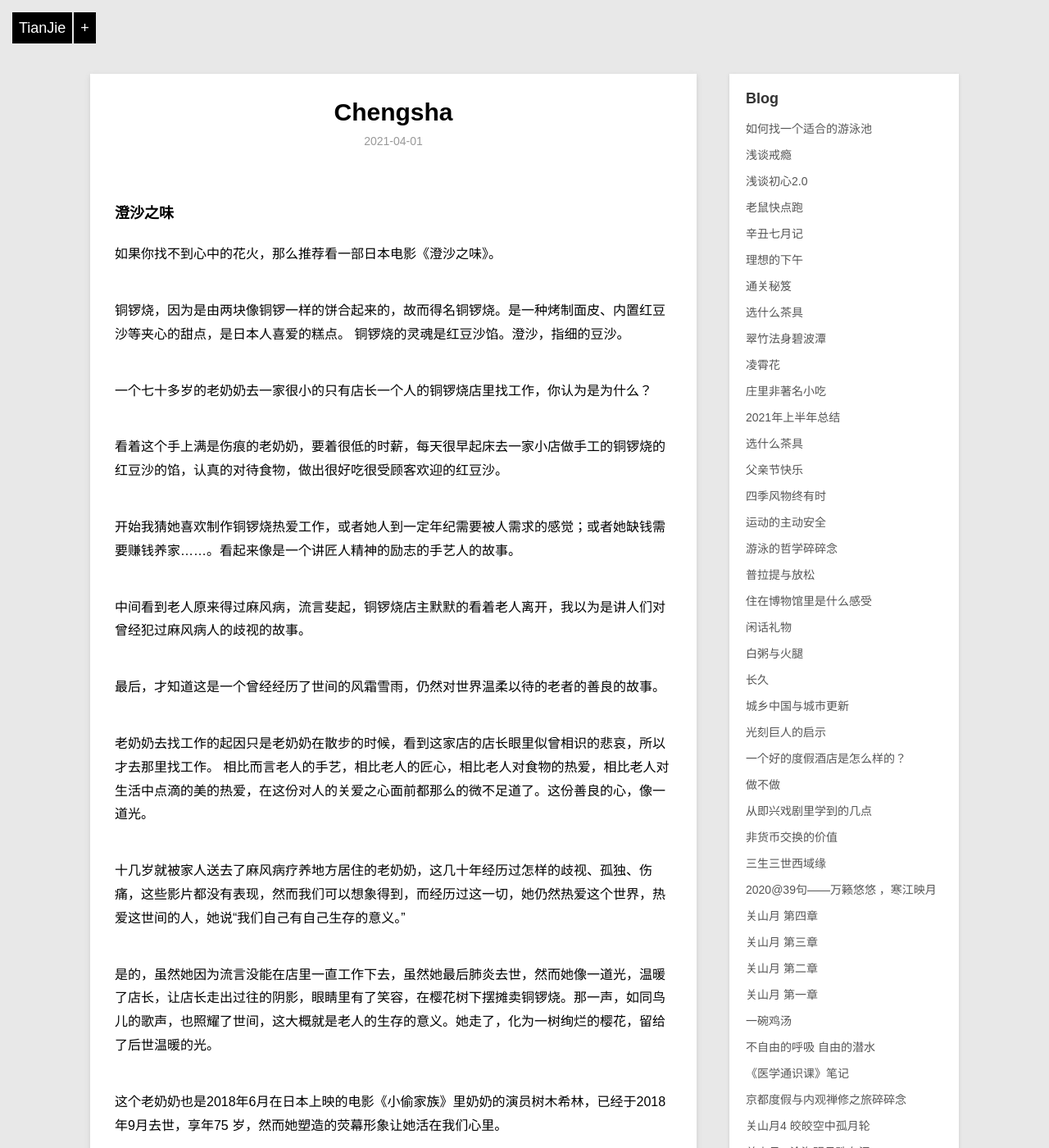
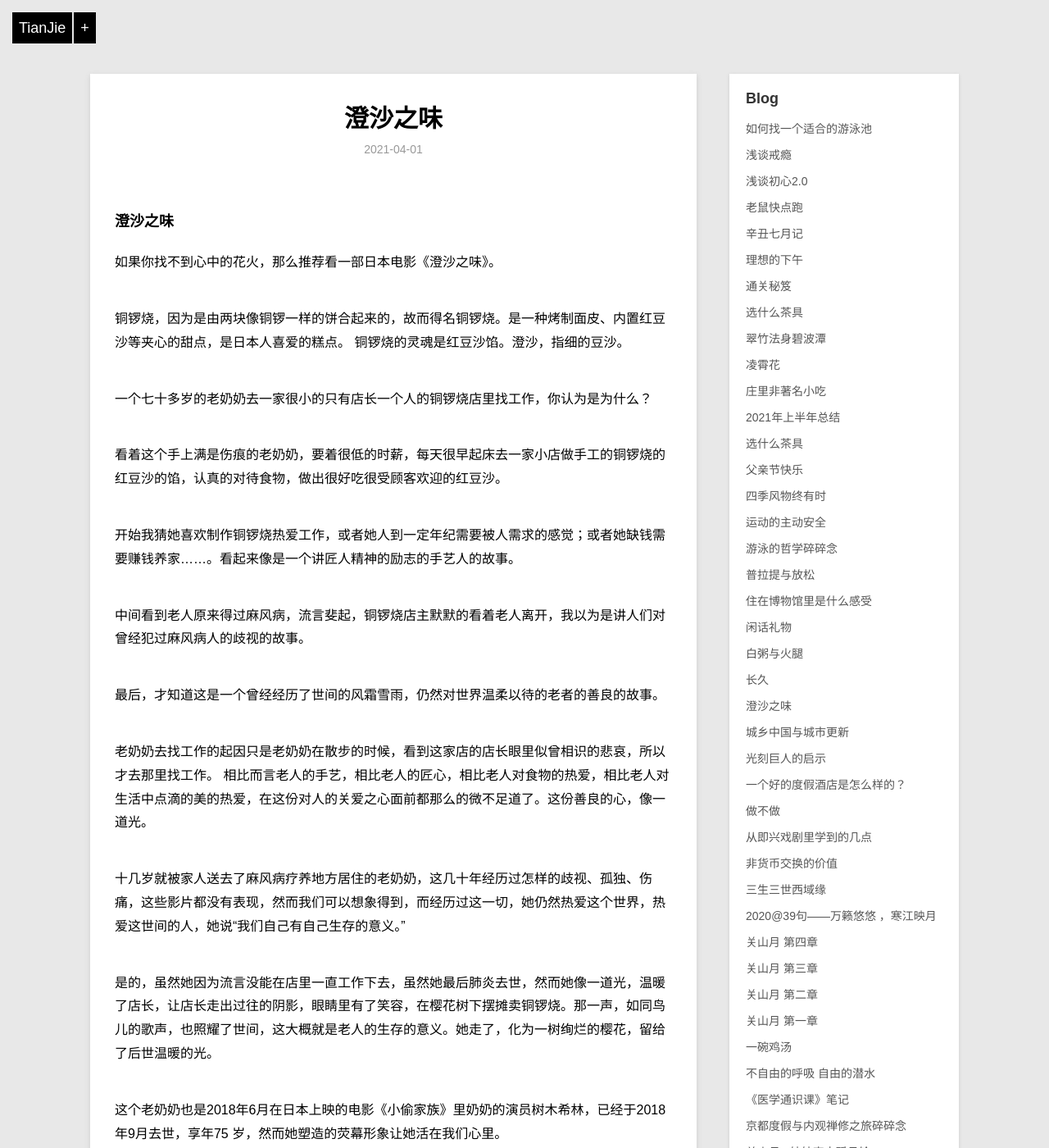
Before and after one commit to violettianjie/violettianjie.github.io, a Jekyll site: the page built from _posts/blog/2021-04-01-chengsha.md, in a window 1280 px wide and 1400 px high. Shown: the whole window at 82% size. Built offline with Jekyll 4.4.1, drawn with Linux system fonts in a browser that asks for light colours; our own code applies the rules of GitHub Pages for plain Markdown files.

Commit message:
Update 2021-04-01-chengsha.md

```diff
--- a/_posts/blog/2021-04-01-chengsha.md
+++ b/_posts/blog/2021-04-01-chengsha.md
@@ -1,4 +1,9 @@
-
+---
+layout: post
+title: " 澄沙之味 "
+description: "观影"
+category: blog
+---
 
 ### 澄沙之味
 如果你找不到心中的花火，那么推荐看一部日本电影《澄沙之味》。
```
